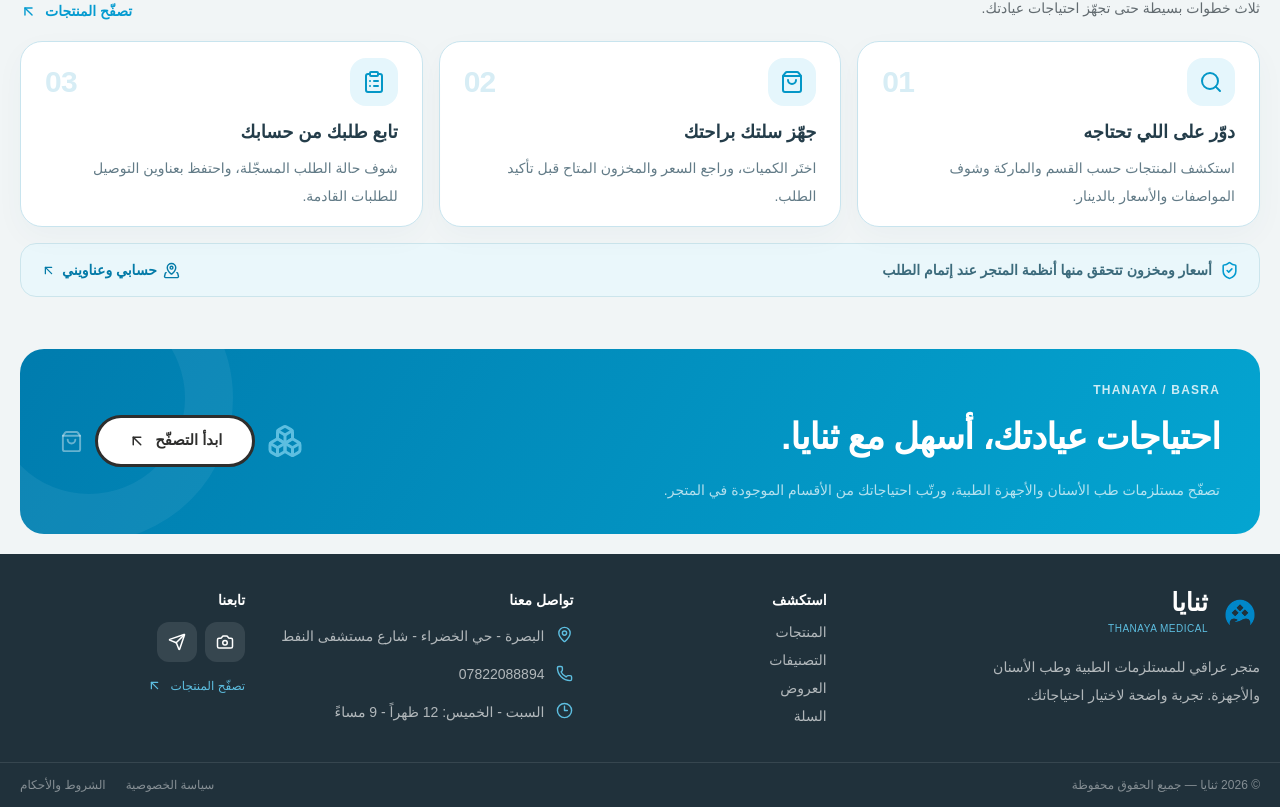
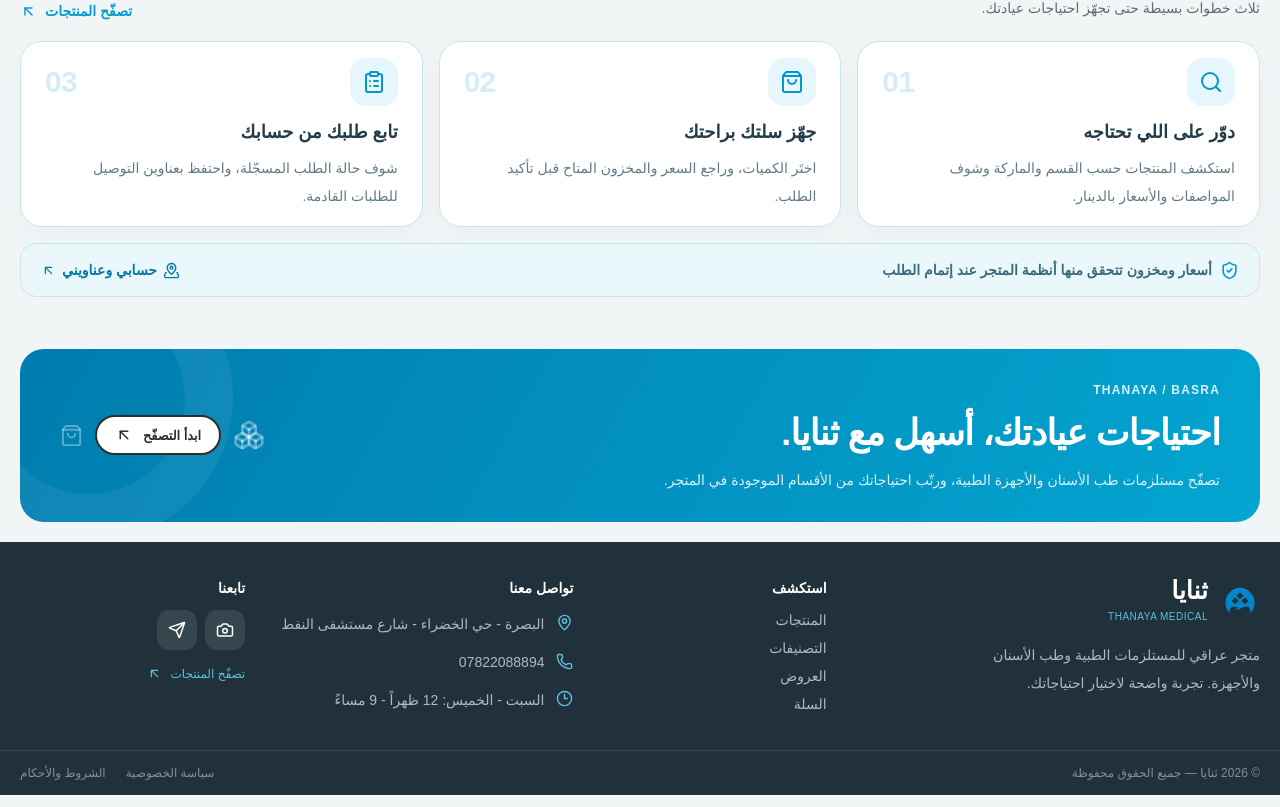
Before and after one commit to joseph2202/thanaya-dental-redesign, a Next.js app in the folder frontend/: page / in a window 1280 px wide. Shown: the part 1417-2224 px from the top of the page. Built offline with nearby package versions, Linux system fonts and the light colour scheme; no server answers; a small style sheet from the web is missing.

Commit message:
feat(home): render editable owner banner with optional uploaded photo and safe links

```diff
--- a/frontend/src/components/home/OfferBanner.tsx
+++ b/frontend/src/components/home/OfferBanner.tsx
@@ -1,12 +1,60 @@
+"use client";
+
+import {useEffect,useState} from 'react';
 import Link from 'next/link';
-import { ArrowUpLeft, Boxes, ShoppingBag } from 'lucide-react';
+import {ArrowUpLeft,Boxes,ShoppingBag} from 'lucide-react';
+import {settingsAPI} from '@/lib/api';
 
-export default function OfferBanner() {
-  return <section className="site-container py-4 md:py-5">
-    <div className="relative overflow-hidden rounded-[24px] bg-[linear-gradient(120deg,#007cae,#04a5d1)] px-6 py-6 sm:px-10 sm:py-7 text-white grid md:grid-cols-[1fr_auto] items-center gap-8">
-      <div className="absolute left-[-75px] top-[-95px] w-72 h-72 rounded-full border-[48px] border-white/[.06]" aria-hidden="true" />
-      <div className="relative"><span className="text-white/80 text-xs font-bold tracking-widest">THANAYA / BASRA</span><h2 className="site-heading mt-3 text-white">احتياجات عيادتك، أسهل مع ثنايا.</h2><p className="text-white/70 text-sm mt-3 max-w-xl leading-8">تصفّح مستلزمات طب الأسنان والأجهزة الطبية، ورتّب احتياجاتك من الأقسام الموجودة في المتجر.</p></div>
-      <div className="relative flex items-center gap-3"><Boxes size={36} className="text-brand-light hidden lg:block" aria-hidden="true" /><Link href="/products" className="site-btn site-btn-outline">ابدأ التصفّح <ArrowUpLeft size={18} /></Link><ShoppingBag size={23} className="text-white/40 hidden lg:block" aria-hidden="true" /></div>
-    </div>
-  </section>;
+type Banner = {
+ bannerEnabled:boolean;bannerEyebrow:string;bannerTitle:string;bannerDescription:string;
+ bannerButtonLabel:string;bannerButtonHref:string;bannerImage:string|null;
+};
+
+const fallback:Banner={
+ bannerEnabled:true,bannerEyebrow:'THANAYA / BASRA',bannerTitle:'احتياجات عيادتك، أسهل مع ثنايا.',
+ bannerDescription:'تصفّح مستلزمات طب الأسنان والأجهزة الطبية، ورتّب احتياجاتك من الأقسام الموجودة في المتجر.',
+ bannerButtonLabel:'ابدأ التصفّح',bannerButtonHref:'/products',bannerImage:null
+};
+const allowedLinks=['/products','/categories','/offers','/account'];
+
+export default function OfferBanner(){
+ const [banner,setBanner]=useState<Banner>(fallback);
+ useEffect(()=>{
+  let alive=true;
+  settingsAPI.getPublic().then((result:Partial<Banner>)=>{
+    if(!alive||!result||typeof result!=='object')return;
+    setBanner({
+      bannerEnabled:typeof result.bannerEnabled==='boolean'?result.bannerEnabled:fallback.bannerEnabled,
+      bannerEyebrow:typeof result.bannerEyebrow==='string'?result.bannerEyebrow:fallback.bannerEyebrow,
+      bannerTitle:typeof result.bannerTitle==='string'?result.bannerTitle:fallback.bannerTitle,
+      bannerDescription:typeof result.bannerDescription==='string'?result.bannerDescription:fallback.bannerDescription,
+      bannerButtonLabel:typeof result.bannerButtonLabel==='string'?result.bannerButtonLabel:fallback.bannerButtonLabel,
+      bannerButtonHref:typeof result.bannerButtonHref==='string'&&allowedLinks.includes(result.bannerButtonHref)?result.bannerButtonHref:fallback.bannerButtonHref,
+      bannerImage:typeof result.bannerImage==='string'&&/^http:\/\/localhost:\d+\/uploads\/[0-9]+-[0-9]+\.(?:jpg|jpeg|png|webp)$/i.test(result.bannerImage)?result.bannerImage:null
+    });
+  }).catch(()=>{/* Keep the default banner when the server is briefly offline. */});
+  return ()=>{alive=false};
+ },[]);
+ if(!banner.bannerEnabled)return null;
+ return <section aria-label="إعلان ثنايا" className="site-container py-4 md:py-5">
+   <div className="relative grid items-center gap-5 overflow-hidden rounded-[24px] bg-[linear-gradient(120deg,#007cae,#04a5d1)] px-6 py-6 text-white md:grid-cols-[1fr_auto] sm:px-10 sm:py-7">
+     {banner.bannerImage && <>
+       <img src={banner.bannerImage} alt="" aria-hidden="true" className="pointer-events-none absolute inset-0 h-full w-full object-cover" />
+       <div aria-hidden="true" className="pointer-events-none absolute inset-0 bg-[linear-gradient(90deg,rgba(0,91,126,.80),rgba(0,116,160,.88))]" />
+     </>}
+     <div className="pointer-events-none absolute -left-[75px] -top-[95px] h-72 w-72 rounded-full border-[48px] border-white/[.06]" aria-hidden="true" />
+     <div className="relative min-w-0">
+       <span className="text-xs font-bold tracking-widest text-white/85">{banner.bannerEyebrow}</span>
+       <h2 className="site-heading mt-2 text-white">{banner.bannerTitle}</h2>
+       <p className="mt-2 max-w-2xl text-sm leading-7 text-white/85">{banner.bannerDescription}</p>
+     </div>
+     <div className="relative flex items-center gap-3">
+       <Boxes size={32} className="hidden text-white/35 lg:block" aria-hidden="true" />
+       <Link href={banner.bannerButtonHref} className="site-btn site-btn-outline site-btn-sm">
+         {banner.bannerButtonLabel}<ArrowUpLeft size={18} aria-hidden="true"/>
+       </Link>
+       <ShoppingBag size={23} className="hidden text-white/35 lg:block" aria-hidden="true" />
+     </div>
+   </div>
+ </section>;
 }
```
